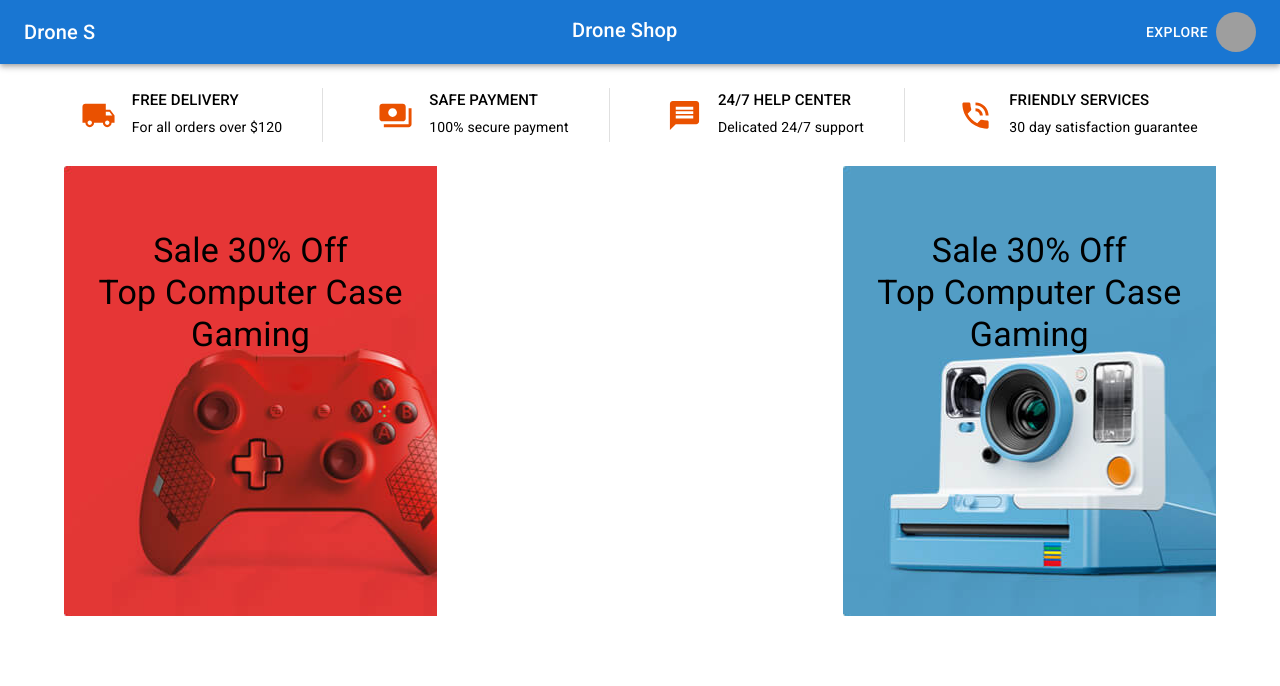
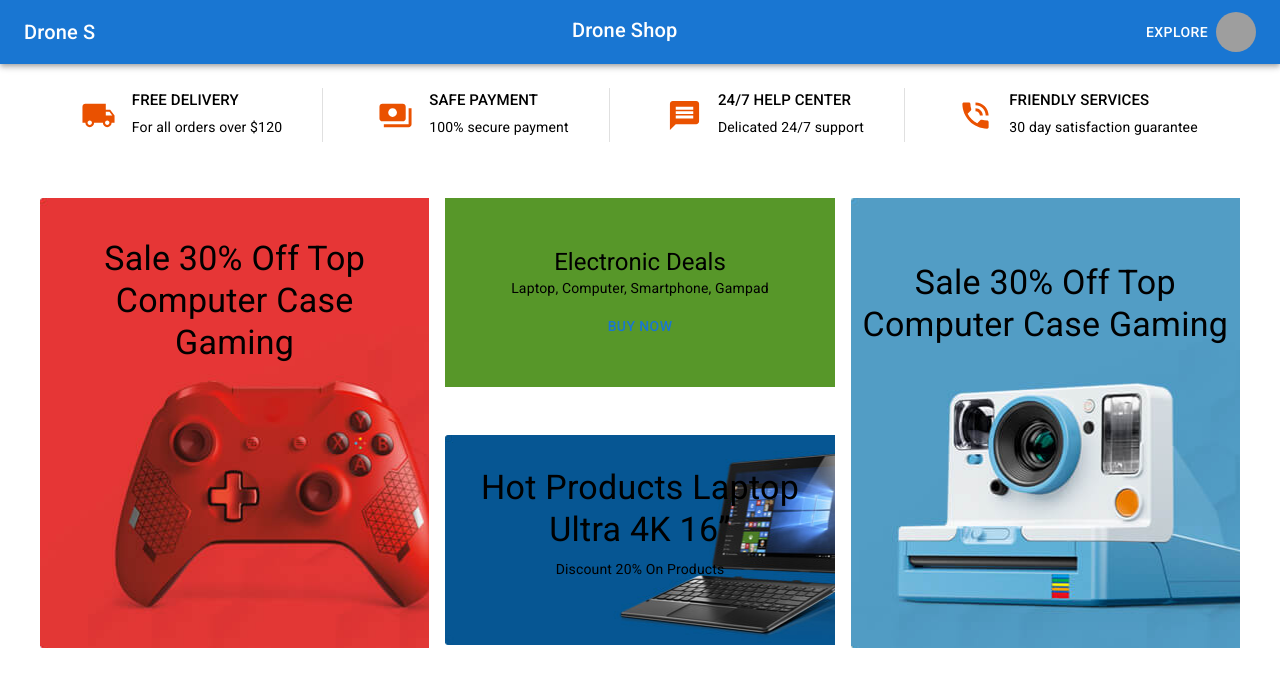
Before and after one commit to Salemah/Drone-Shop, a React (Create React App) app: page /home in a window 1280 px wide. Shown: the top 686 px of the page. Built offline with nearby package versions, Linux system fonts and the light colour scheme; grey boxes are pictures that could not be loaded.

Commit message:
delas updated

```diff
--- a/src/Pages/Home/HotDeals/Hotdeals.js
+++ b/src/Pages/Home/HotDeals/Hotdeals.js
@@ -2,19 +2,29 @@ import React from 'react';
 import Box from '@mui/material/Box';
 import Paper from '@mui/material/Paper';
 import Grid from '@mui/material/Grid';
-import { Container, Typography } from '@mui/material';
+import { Button, Container, Typography } from '@mui/material';
 import b1 from '../../../images/banner-6.jpg'
 import b3 from '../../../images/banner-9.jpg'
+import b2 from '../../../images/banner-8.jpg'
+import { width } from '@mui/system';
+const hotdealsbnr = {
+    background: `url(${b1})`,
 
+    backgroundColor: 'rgba(45,58,74,0.8)',
+    height: 450,
+
+
+
+}
 const Hotdeals = () => {
     return (
-       <Container>
-            <Box sx={{ flexGrow: 1 }}>
+
+        <Box sx={{ flexGrow: 1, mx: 5,my:7 }}>
             <Grid container spacing={2}>
-                <Grid item xs={12} md={4}>
-                    <Box style={{ background: `url(${b1})`,width:'100%',height:450 }}>
-                        <Typography variant="h4" sx={{pt:8}}    >
-                            Sale 30% Off<br/>
+                <Grid item xs={12} md={4}  >
+                    <Box style={hotdealsbnr} sx={{ backgroundSize: 'cover' }} >
+                        <Typography variant="h4" sx={{ pt: 5, px: 2, }}    >
+                            Sale 30% Off
                             Top Computer Case Gaming
                         </Typography>
                     </Box>
@@ -22,12 +32,32 @@ const Hotdeals = () => {
 
                 </Grid>
                 <Grid item xs={12} md={4}>
+                    <Box sx={{ backgroundColor: '#579729', py: 4, mb: 6 }}  >
+                        <Typography variant="h5" sx={{ pt: 2, px: 2 }}    >
+                            Electronic Deals
+                        </Typography>
+                        <Typography variant="body2" sx={{ px: 2 }}    >
+                            Laptop, Computer, Smartphone, Gampad
+                        </Typography>
+                        <Button sx={{py:2}}> Buy Now </Button>
+                    </Box>
 
+                    <Box style={{ background: `url(${b2})`,backgroundRepeat:'no-repeat',height: '250px',py:4}} >
+                        <Typography variant="h4" sx={{ pt: 4, px: 2 }}    >
+                            Hot Products
+                            Laptop Ultra 4K 16”
+                        </Typography>
+                        <Typography variant="body2" sx={{py:1, px: 2 }}    >
+                            Discount 20% On Products
+                        </Typography>
+
+
+                    </Box>
                 </Grid>
                 <Grid item xs={12} md={4}>
-                <Box style={{ background: `url(${b3})`,width:'100%',height:450 }}>
-                        <Typography variant="h4" sx={{pt:8}}    >
-                            Sale 30% Off<br/>
+                    <Box style={{ background: `url(${b3})`, width: '100%', height: 450 }}>
+                        <Typography variant="h4" sx={{ pt: 8 }}    >
+                            Sale 30% Off
                             Top Computer Case Gaming
                         </Typography>
                     </Box>
@@ -36,7 +66,7 @@ const Hotdeals = () => {
 
             </Grid>
         </Box>
-       </Container>
+
     );
 };
 
```
